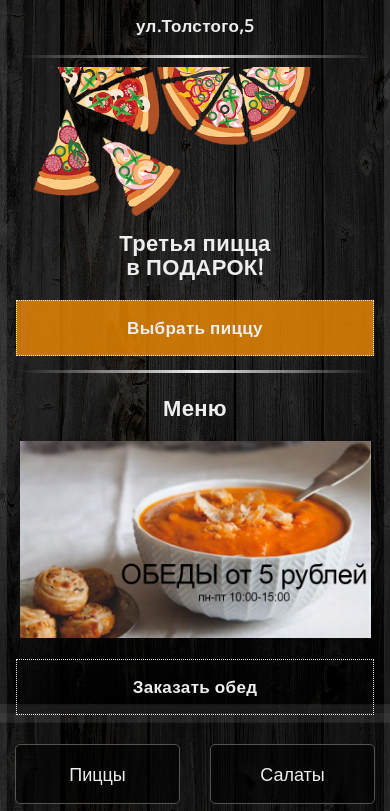
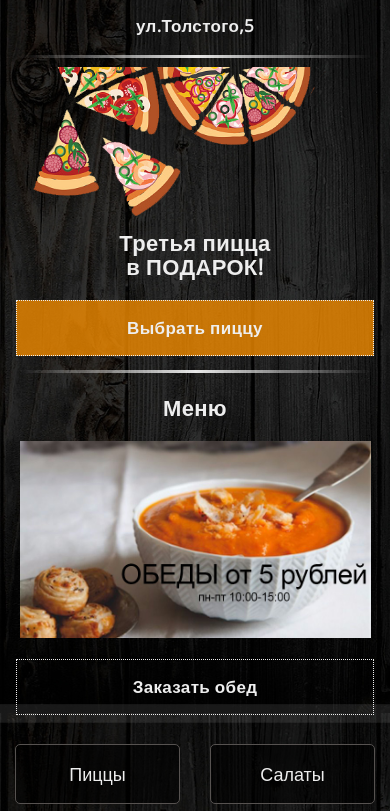
Before and after one commit to HelenZhilinskaya/pizza, a plain HTML site: page index.html in a window 390 px wide. Shown: the part 131-942 px from the top of the page. Drawn offline with nearby package versions, Linux system fonts and the light colour scheme.

Commit message:
Update main.css

```diff
--- a/css/main.css
+++ b/css/main.css
@@ -148,11 +148,9 @@ background-color: darkslategray;
 color: #eee;
 background-image: url(../pictures/mobile.jpg);
 background-repeat: no-repeat;
+background-position: center center;
 background-attachment: fixed;
--webkit-background-size: 100%;
-    -moz-background-size: 100%;
-    -o-background-size: 100%;
-    background-size: 100%;
+background-size: cover;
 
 
 }
```
